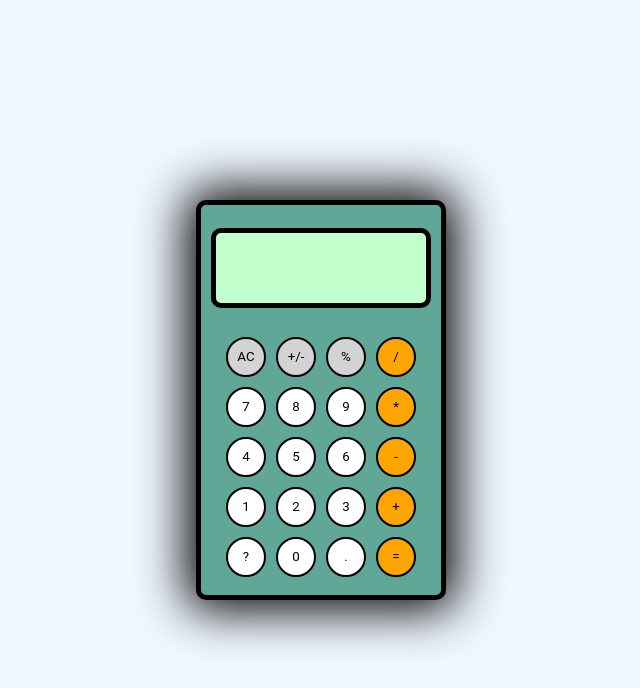
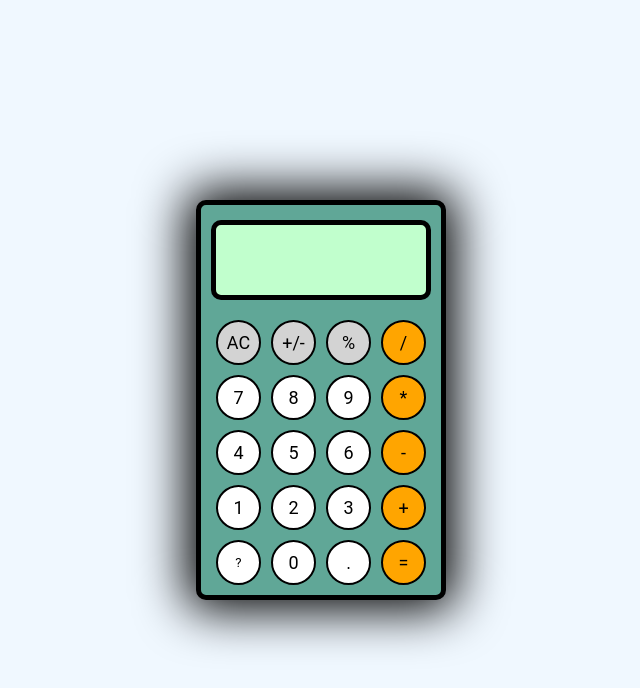
Before and after one commit to PattyTheRattyy/odin_calculator, a plain HTML site: page index.html in a window 1280 px wide. Shown: the whole page, without its empty margins (319-959 px from the left). Drawn offline with Linux system fonts and the light colour scheme.

Commit message:
Make button text larger for visibility

```diff
--- a/style.css
+++ b/style.css
@@ -49,6 +49,15 @@ body {
     border: 5px solid black;
     border-radius: 10px;
     background-color: #c1ffcd;
+
+    display: flex;
+    justify-content: flex-end;
+    align-items: center;
+}
+
+#displayContent {
+    margin-right: 20px;
+    font-size: x-large;
 }
 
 .top-3-buttons {
@@ -71,7 +80,10 @@ body {
 }
 .digits:active {
     opacity: 85%;
+}
 
+.top-3-buttons, .right-side-buttons, .digits {
+    font-size: large;
 }
 
 #fun {
@@ -94,12 +106,14 @@ body {
     flex-wrap: wrap;
     justify-content: center;
     align-items: center;
+    padding-left: 10px;
+    padding-right: 10px;
 }
 
 
 button {
-    height: 40px;
-    width: 40px;
+    height: 45px;
+    width: 45px;
     margin: 5px;
     border: 2px solid black;
     border-radius: 50%;
```
